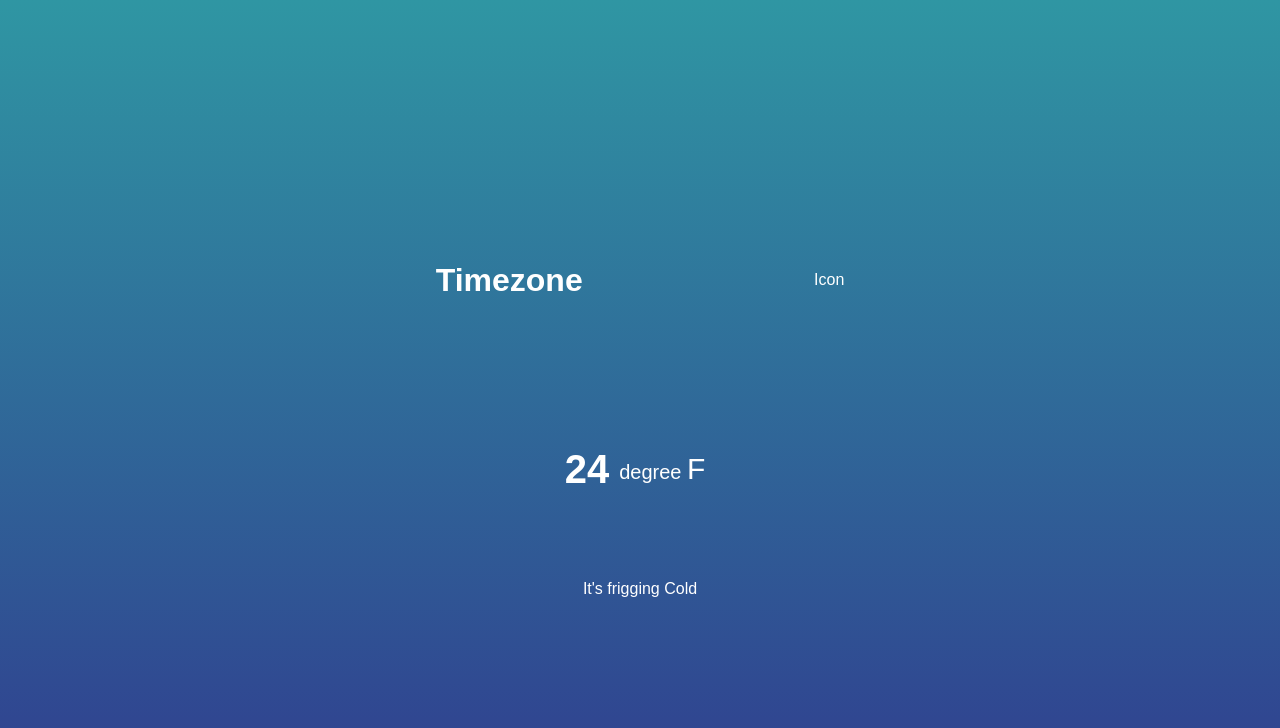
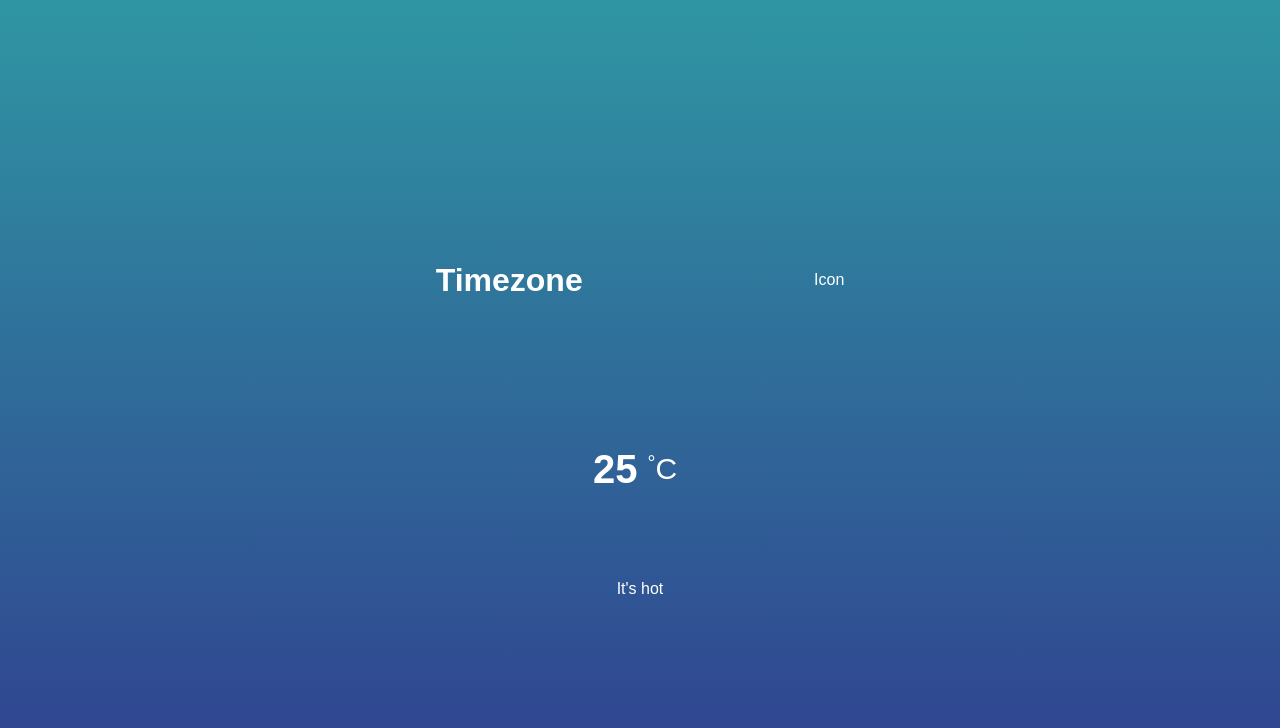
Before and after one commit to vincy-vince/Weather-App, a plain HTML site: page index.html in a window 1280 px wide. Drawn offline with Linux system fonts and the light colour scheme.

Commit message:
modified the ui for different temperature levels.

```diff
--- a/App.js
+++ b/App.js
@@ -14,6 +14,11 @@ if(tempInner >= 30){
   console.log(bodyEle);
 
   bodyEle.classList.add('body-cold');
+} else if(tempInner == 24){
+  const bodyEle = document.querySelector('.js-body');
+  console.log(bodyEle);
+
+  bodyEle.classList.add('body-green');
 }
 else{
   const bodyEle = document.querySelector('.js-body');
--- a/index.html
+++ b/index.html
@@ -16,10 +16,10 @@
   </div>
   <div class="temperature">
     <div class="degree-section">
-      <h2 class="temperature-degree">24</h2>
+      <h2 class="temperature-degree">25</h2>
       <span class="f-span">
-        <span class="degree">degree </span>
-        F
+        <span class="degree">&deg; </span>
+        C
       </span>
     </div>
     <div class="long">
@@ -28,7 +28,7 @@
     <div class="lat">
       30
     </div>
-    <div class="temperature-description">It's frigging Cold</div>
+    <div class="temperature-description">It's hot</div>
   </div>
 
   <script src="App.js"></script>
--- a/style.css
+++ b/style.css
@@ -23,6 +23,9 @@
   background: linear-gradient(rgb(169, 230, 248), rgb(20, 208, 255));
   color:rgb(105, 103, 103)
 }
+.body-green{
+  background: linear-gradient(rgb(67, 150, 67) , rgb(66, 207, 58));
+}
 
 .location,
 .temperature {
@@ -39,6 +42,8 @@
 
 .degree {
   font-size: 20px;
+  display: flex;
+  align-items: flex-start;
 }
 
 .degree-section {
@@ -50,6 +55,8 @@
 .f-span {
   margin: 10px;
   font-size: 30px;
+  display: flex;
+  align-items: flex-start;
 }
 
 .degree-section h2 {
```
